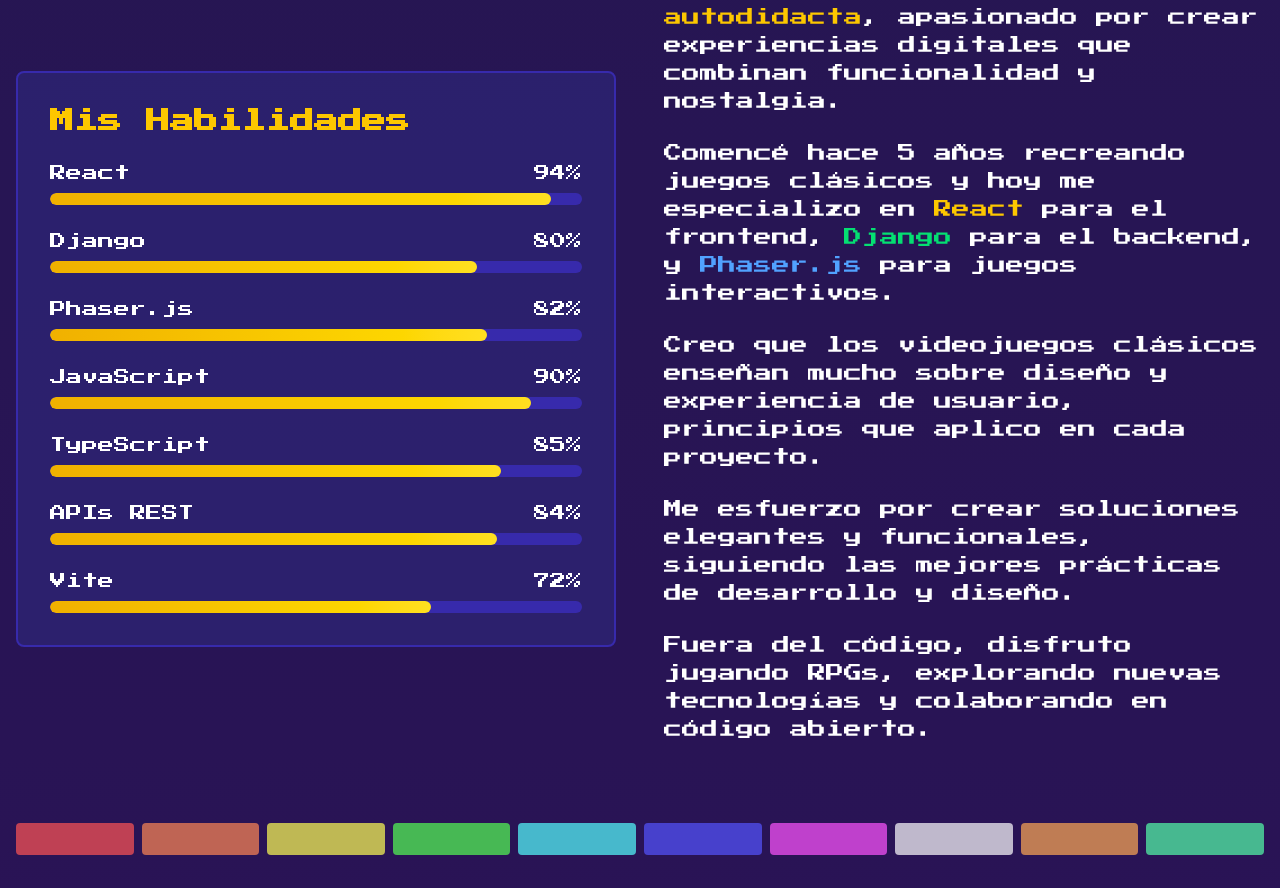
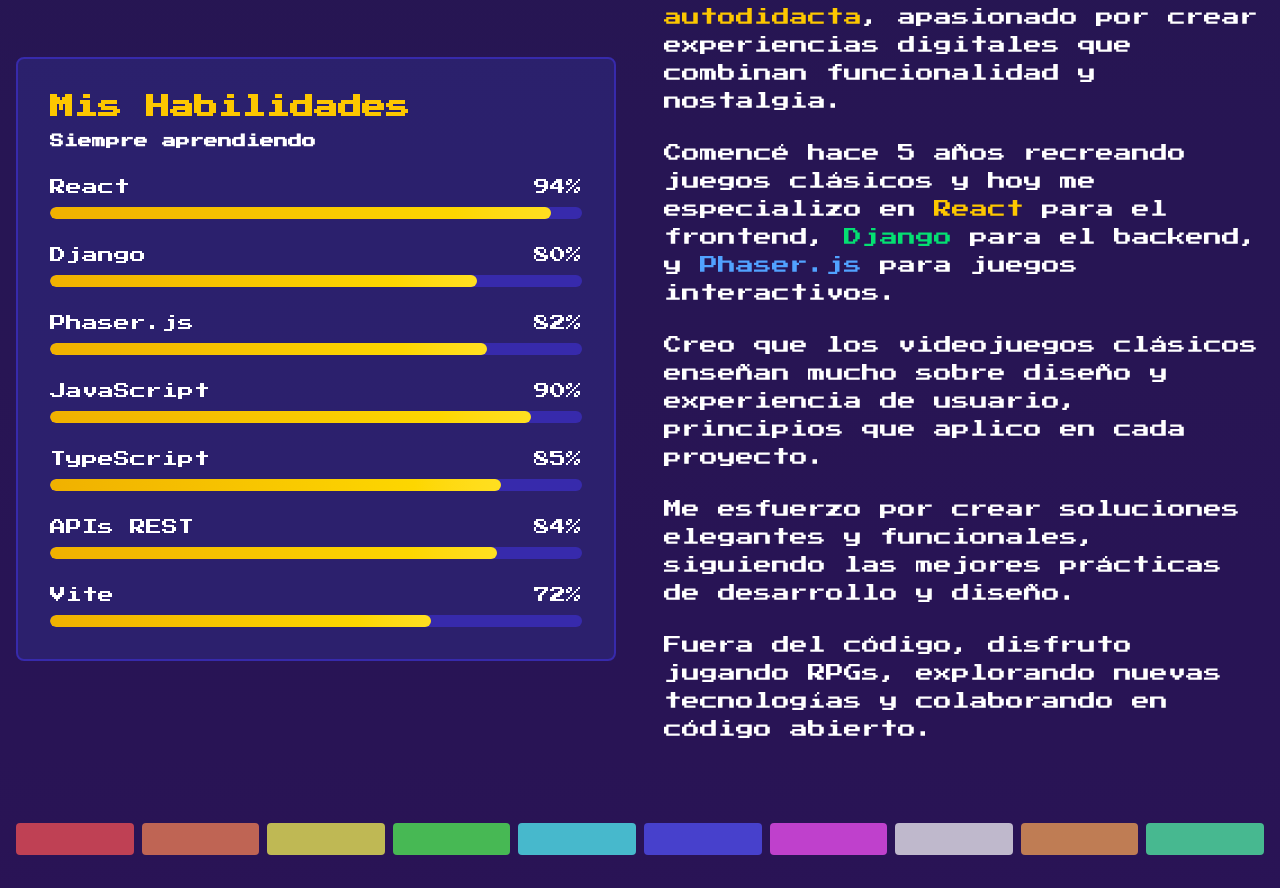
Before and after one commit to RubenMeju/mis-porfolios, a Next.js app: page /retrogame in a window 1280 px wide. Shown: the part 2945-3833 px from the top of the page. Built offline with nearby package versions, Linux system fonts and the light colour scheme.

Commit message:
fix overflow terminal y añadir subtitulo en mis habilidades de retrogame

```diff
--- a/src/app/retrogame/components/about.tsx
+++ b/src/app/retrogame/components/about.tsx
@@ -50,10 +50,12 @@
       <div className="grid grid-cols-1 lg:grid-cols-2 gap-12 items-center">
         <div className="order-2 lg:order-1">
           <div className="bg-indigo-900/50 p-8 rounded-lg border-2 border-indigo-800">
-            <h3 className="text-2xl font-bold mb-6 text-yellow-400">
+            <h3 className="text-2xl font-bold mb-2 text-yellow-400">
               Mis Habilidades
             </h3>
-
+            <h4 className="text-sm font-bold mb-6 text-white">
+              Siempre aprendiendo
+            </h4>
             <div className="space-y-6">
               {levels.map((tech) => (
                 <div key={tech.name}>
--- a/src/app/terminal-vintage/components/terminal.tsx
+++ b/src/app/terminal-vintage/components/terminal.tsx
@@ -37,7 +37,7 @@
   };
 
   return (
-    <div className="container mx-auto px-4 py-8 min-h-screen flex flex-col">
+    <div className="container mx-auto px-4 py-8 min-h-screen flex flex-col overflow-hidden">
       {!bootSequenceComplete ? (
         <BootSequence onComplete={() => setBootSequenceComplete(true)} />
       ) : (
```
